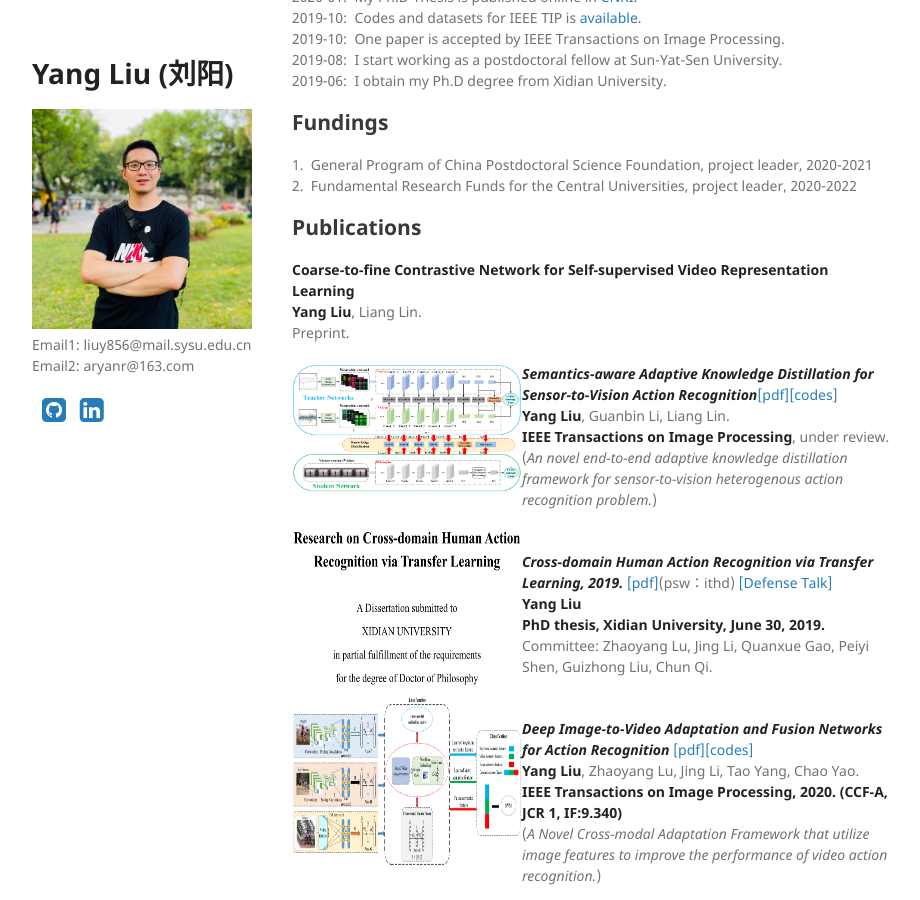
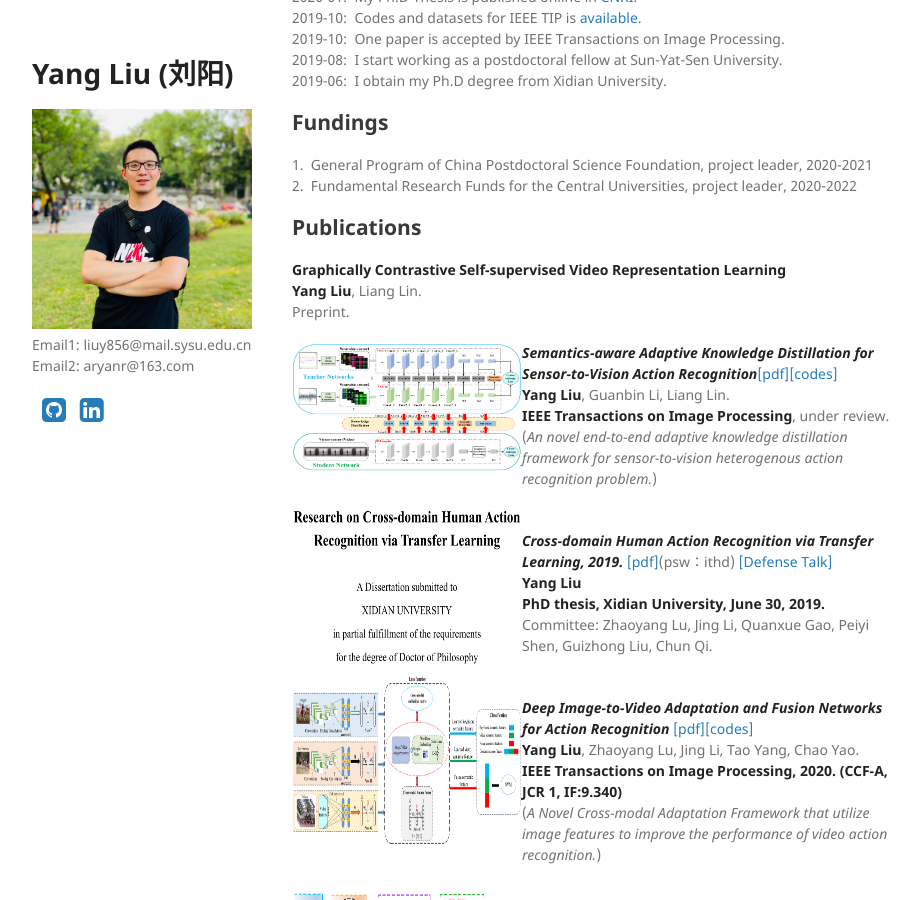
Before and after one commit to YangLiu9208/home, a Jekyll site: the page built from index.md, in a window 1280 px wide and 900 px high, scrolled down 703 px. Shown: the whole window, without its empty margins (178-1098 px from the left). Built offline with Jekyll 4.4.1, drawn with Linux system fonts in a browser that asks for light colours; a style sheet for code colours, icons or effects is not loaded.

Commit message:
Update index.md

```diff
--- a/index.md
+++ b/index.md
@@ -28,7 +28,7 @@ Deep Learning, Transfer Learning, Reinforcement Learning
 
 ## Publications
 
-**Coarse-to-fine Contrastive Network for Self-supervised Video Representation Learning**
+**Graphically Contrastive Self-supervised Video Representation Learning**
 **Yang Liu**, Liang Lin.
 Preprint.
 
```
